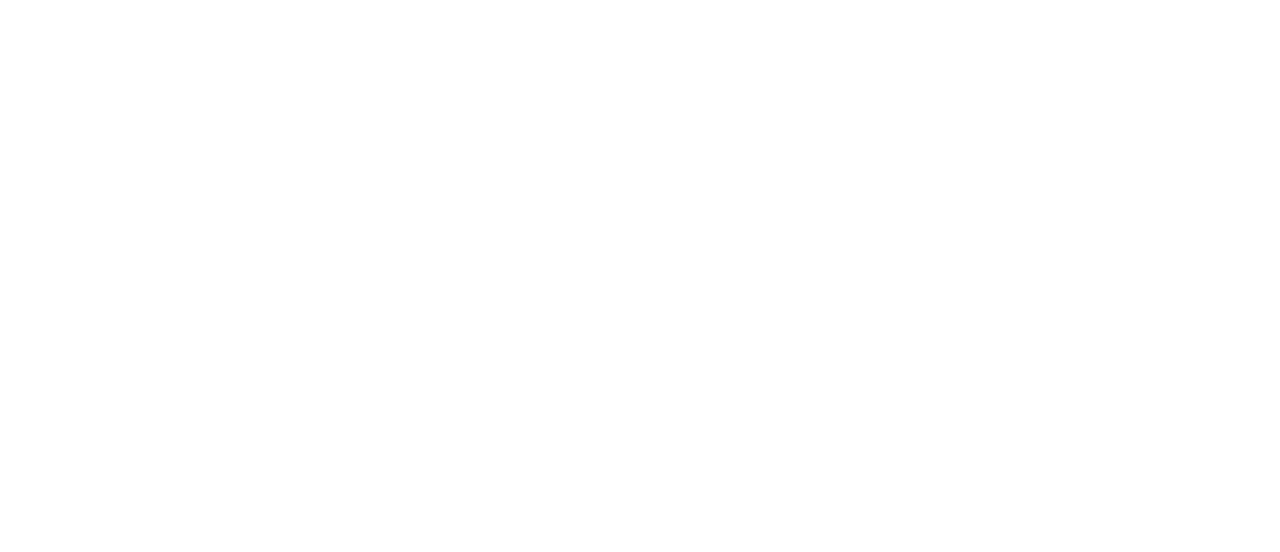
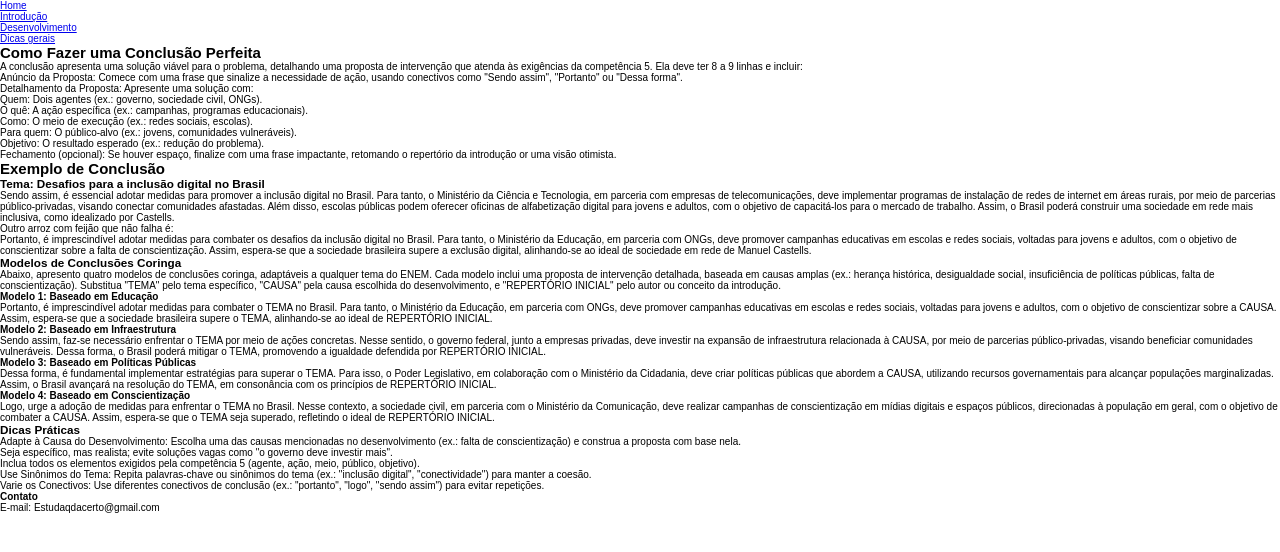
Before and after one commit to gabriellygarcete/Projeto-A1, a plain HTML site: page conclusao.html in a window 1280 px wide. Drawn offline with Linux system fonts and the light colour scheme.

Commit message:
update da estrutura basica do html e css

```diff
--- a/conclusao.html
+++ b/conclusao.html
@@ -0,0 +1,149 @@
+<!DOCTYPE html>
+<html lang="en">
+  <head>
+    <meta charset="UTF-8" />
+    <meta name="viewport" content="width=device-width, initial-scale=1.0" />
+    <title>conclusão</title>
+    <link rel="stylesheet" href="style.css" />
+  </head>
+  <body>
+    <header>
+      <ul>
+        <li><a href="index.html">Home</a></li>
+        <li><a href="introducao.html">Introdução</a></li>
+        <li><a href="desenvolvimento.html">Desenvolvimento</a></li>
+        <li><a href="dicas-gerais.html">Dicas gerais</a></li>
+      </ul>
+    </header>
+    <main>
+      <h2>Como Fazer uma Conclusão Perfeita</h2>
+      <p>
+        A conclusão apresenta uma solução viável para o problema, detalhando uma
+        proposta de intervenção que atenda às exigências da competência 5. Ela
+        deve ter 8 a 9 linhas e incluir:
+      </p>
+
+      <ol>
+        <li>
+          Anúncio da Proposta: Comece com uma frase que sinalize a necessidade
+          de ação, usando conectivos como "Sendo assim", "Portanto" ou "Dessa
+          forma".
+        </li>
+        <li>Detalhamento da Proposta: Apresente uma solução com:</li>
+        <ul>
+          <li>Quem: Dois agentes (ex.: governo, sociedade civil, ONGs).</li>
+          <li>
+            O quê: A ação específica (ex.: campanhas, programas educacionais).
+          </li>
+          <li>Como: O meio de execução (ex.: redes sociais, escolas).</li>
+          <li>
+            Para quem: O público-alvo (ex.: jovens, comunidades vulneráveis).
+          </li>
+          <li>Objetivo: O resultado esperado (ex.: redução do problema).</li>
+        </ul>
+        <li>
+          Fechamento (opcional): Se houver espaço, finalize com uma frase
+          impactante, retomando o repertório da introdução or uma visão
+          otimista.
+        </li>
+      </ol>
+      <h2>Exemplo de Conclusão</h2>
+      <h3>Tema: Desafios para a inclusão digital no Brasil</h3>
+      <p>
+        Sendo assim, é essencial adotar medidas para promover a inclusão digital
+        no Brasil. Para tanto, o Ministério da Ciência e Tecnologia, em parceria
+        com empresas de telecomunicações, deve implementar programas de
+        instalação de redes de internet em áreas rurais, por meio de parcerias
+        público-privadas, visando conectar comunidades afastadas. Além disso,
+        escolas públicas podem oferecer oficinas de alfabetização digital para
+        jovens e adultos, com o objetivo de capacitá-los para o mercado de
+        trabalho. Assim, o Brasil poderá construir uma sociedade em rede mais
+        inclusiva, como idealizado por Castells.
+      </p>
+      <p>Outro arroz com feijão que não falha é:</p>
+      <p>
+        Portanto, é imprescindível adotar medidas para combater os desafios da
+        inclusão digital no Brasil. Para tanto, o Ministério da Educação, em
+        parceria com ONGs, deve promover campanhas educativas em escolas e redes
+        sociais, voltadas para jovens e adultos, com o objetivo de conscientizar
+        sobre a falta de conscientização. Assim, espera-se que a sociedade
+        brasileira supere a exclusão digital, alinhando-se ao ideal de sociedade
+        em rede de Manuel Castells.
+      </p>
+      <h3>Modelos de Conclusões Coringa</h3>
+      <p>
+        Abaixo, apresento quatro modelos de conclusões coringa, adaptáveis a
+        qualquer tema do ENEM. Cada modelo inclui uma proposta de intervenção
+        detalhada, baseada em causas amplas (ex.: herança histórica,
+        desigualdade social, insuficiência de políticas públicas, falta de
+        conscientização). Substitua "TEMA" pelo tema específico, "CAUSA" pela
+        causa escolhida do desenvolvimento, e "REPERTÓRIO INICIAL" pelo autor ou
+        conceito da introdução.
+      </p>
+      <h4>Modelo 1: Baseado em Educação</h4>
+      <p>
+        Portanto, é imprescindível adotar medidas para combater o TEMA no
+        Brasil. Para tanto, o Ministério da Educação, em parceria com ONGs, deve
+        promover campanhas educativas em escolas e redes sociais, voltadas para
+        jovens e adultos, com o objetivo de conscientizar sobre a CAUSA. Assim,
+        espera-se que a sociedade brasileira supere o TEMA, alinhando-se ao
+        ideal de REPERTÓRIO INICIAL.
+      </p>
+      <h4>Modelo 2: Baseado em Infraestrutura</h4>
+      <p>
+        Sendo assim, faz-se necessário enfrentar o TEMA por meio de ações
+        concretas. Nesse sentido, o governo federal, junto a empresas privadas,
+        deve investir na expansão de infraestrutura relacionada à CAUSA, por
+        meio de parcerias público-privadas, visando beneficiar comunidades
+        vulneráveis. Dessa forma, o Brasil poderá mitigar o TEMA, promovendo a
+        igualdade defendida por REPERTÓRIO INICIAL.
+      </p>
+      <h4>Modelo 3: Baseado em Políticas Públicas</h4>
+      <p>
+        Dessa forma, é fundamental implementar estratégias para superar o TEMA.
+        Para isso, o Poder Legislativo, em colaboração com o Ministério da
+        Cidadania, deve criar políticas públicas que abordem a CAUSA, utilizando
+        recursos governamentais para alcançar populações marginalizadas. Assim,
+        o Brasil avançará na resolução do TEMA, em consonância com os princípios
+        de REPERTÓRIO INICIAL.
+      </p>
+      <h4>Modelo 4: Baseado em Conscientização</h4>
+      <p>
+        Logo, urge a adoção de medidas para enfrentar o TEMA no Brasil. Nesse
+        contexto, a sociedade civil, em parceria com o Ministério da
+        Comunicação, deve realizar campanhas de conscientização em mídias
+        digitais e espaços públicos, direcionadas à população em geral, com o
+        objetivo de combater a CAUSA. Assim, espera-se que o TEMA seja superado,
+        refletindo o ideal de REPERTÓRIO INICIAL.
+      </p>
+      <h3>Dicas Práticas</h3>
+      <ul>
+        <li>
+          Adapte à Causa do Desenvolvimento: Escolha uma das causas mencionadas
+          no desenvolvimento (ex.: falta de conscientização) e construa a
+          proposta com base nela.
+        </li>
+        <li>
+          Seja específico, mas realista; evite soluções vagas como "o governo
+          deve investir mais".
+        </li>
+        <li>
+          Inclua todos os elementos exigidos pela competência 5 (agente, ação,
+          meio, público, objetivo).
+        </li>
+        <li>
+          Use Sinônimos do Tema: Repita palavras-chave ou sinônimos do tema
+          (ex.: "inclusão digital", "conectividade") para manter a coesão.
+        </li>
+        <li>
+          Varie os Conectivos: Use diferentes conectivos de conclusão (ex.:
+          "portanto", "logo", "sendo assim") para evitar repetições.
+        </li>
+      </ul>
+    </main>
+    <footer>
+      <h4>Contato</h4>
+      <p>E-mail: Estudaqdacerto@gmail.com</p>
+    </footer>
+  </body>
+</html>
--- a/style.css
+++ b/style.css
@@ -0,0 +1,14 @@
+* {
+  margin: 0;
+  padding: 0;
+  box-sizing: border-box;
+}
+
+html {
+  font-size: 62.5%; /* 1rem = 10px */
+}
+body {
+  font-family: Arial, Helvetica, sans-serif; /* Fonte válida */
+  margin: 0;
+  padding: 0;
+}
```
Also changed, not shown: desenvolvimento.html (+151 -0 lines), dicas-gerais.html (+64 -0 lines), index.html (+39 -1 lines), introducao.html (+141 -0 lines), 2 other files.
